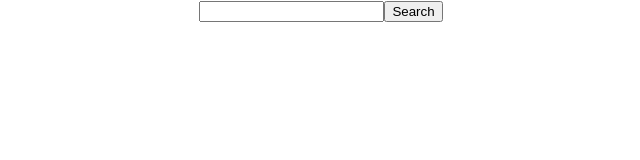
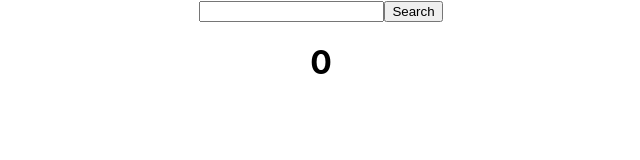
Before and after one commit to DimarcoKevin/react-recipe-app, a React (Create React App) app: page / in a window 1280 px wide. Shown: the top 160 px of the page, without its empty margins (319-959 px from the left). Built offline with nearby package versions, Linux system fonts and the light colour scheme.

Commit message:
Adding onclick counter using useState

```diff
--- a/src/App.js
+++ b/src/App.js
@@ -7,6 +7,8 @@ const App = () => {
   const APP_KEY = 'b56e3ba36e59352bf8f05e481a550c1a';
 
   const example = `https://api.edamam.com/search?q=chicken&app_id=${APP_ID}&app_key=${APP_KEY}`;
+
+  const [counter, setCounter] = useState(0);
 
   useEffect(() => {
     console.log('Effect has been run');
@@ -20,6 +22,7 @@ const App = () => {
           Search
         </button>
       </form>
+      <h1 onClick={() => setCounter(counter + 1)}>{counter}</h1>
     </div>
   );
 };
```
